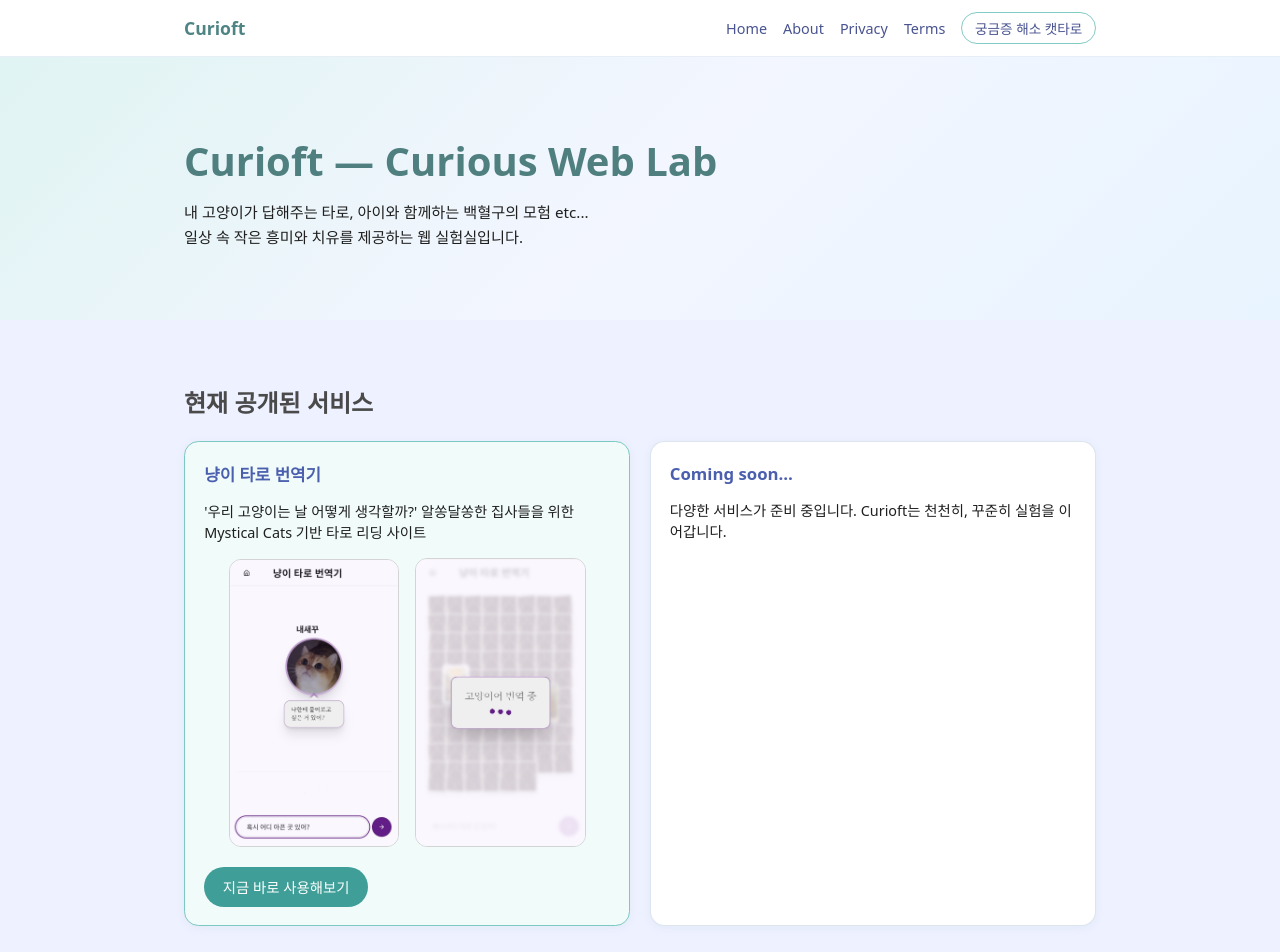
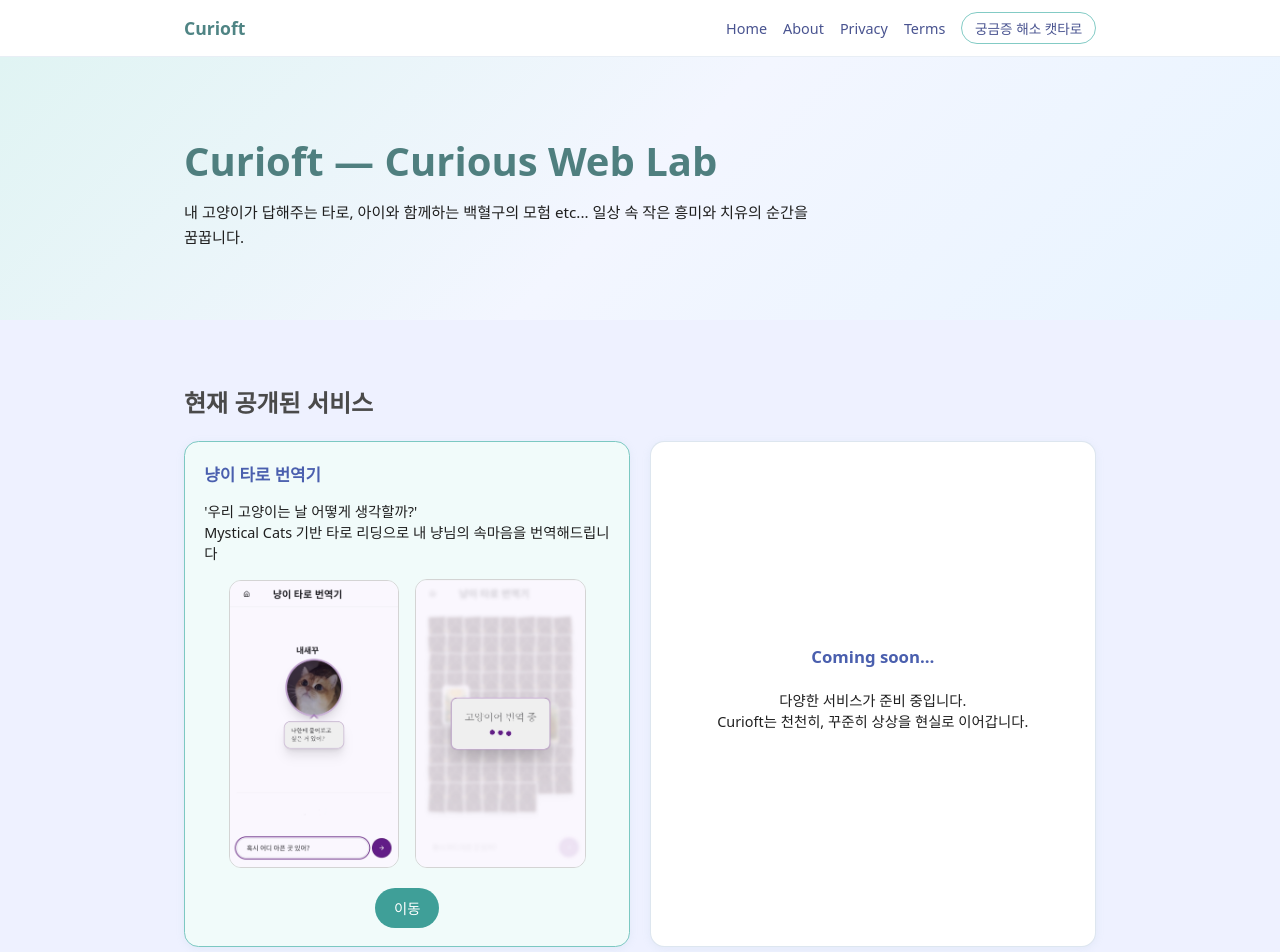
Before and after one commit to pikaak/Curioft_Site, a Next.js app: page / in a window 1280 px wide. Shown: the top 952 px of the page. Built offline with nearby package versions, Linux system fonts and the light colour scheme.

Commit message:
Update index.js

```diff
--- a/pages/index.js
+++ b/pages/index.js
@@ -30,7 +30,7 @@
     <div className="container footer-container">
       <p>© {new Date().getFullYear()} Curioft. All rights reserved.</p>
       <p className="footer-sub">
-        타로, 게임, 편의성 툴 등을 만들고 무료 제공하는 1인 스튜디오
+        타로, 게임, 편의성 툴 등을 만들고 무료 제공하는 웹 실험실
       </p>
     </div>
   </footer>
@@ -55,9 +55,7 @@
             <div className="hero-text">
               <h1>Curioft — Curious Web Lab</h1>
               <p className="hero-subtitle">
-                내 고양이가 답해주는 타로, 아이와 함께하는 백혈구의 모험 etc...
-                <br />
-                일상 속 작은 흥미와 치유를 제공하는 웹 실험실입니다.
+                내 고양이가 답해주는 타로, 아이와 함께하는 백혈구의 모험 etc... 일상 속 작은 흥미와 치유의 순간을 꿈꿉니다.
               </p>
             </div>
           </div>
@@ -69,14 +67,18 @@
             <h2>현재 공개된 서비스</h2>
 
             <div className="card-grid">
+
+              {/* --------------------------------------------- */}
+              {/* 왼쪽: 냥이 타로 번역기 카드 */}
+              {/* --------------------------------------------- */}
               <div className="card card-accent">
                 <h3>냥이 타로 번역기</h3>
                 <p>
-                  &apos;우리 고양이는 날 어떻게 생각할까?&apos;
-                  알쏭달쏭한 집사들을 위한 Mystical Cats 기반 타로 리딩 사이트
+                  &apos;우리 고양이는 날 어떻게 생각할까?&apos;<br />
+                  Mystical Cats 기반 타로 리딩으로 내 냥님의 속마음을 번역해드립니다
                 </p>
 
-                {/* ⭐⭐ 가로 2장 이미지 배치 ⭐⭐ */}
+                {/* 가로 배치된 스크린샷 */}
                 <div
                   style={{
                     margin: '1rem 0 1.2rem',
@@ -91,7 +93,7 @@
                     src="/screenshots/cattarot1.png"
                     alt="캣타로 웹앱 스크린샷 1"
                     style={{
-                      width: '42%',    // 카드 폭의 약 40–45%
+                      width: '42%',
                       borderRadius: '12px',
                       border: '1px solid #d4d4d4',
                     }}
@@ -100,30 +102,48 @@
                     src="/screenshots/cattarot2.png"
                     alt="캣타로 웹앱 스크린샷 2"
                     style={{
-                      width: '42%',    // 균형 맞게 동일 비율
+                      width: '42%',
                       borderRadius: '12px',
                       border: '1px solid #d4d4d4',
                     }}
                   />
                 </div>
 
+                {/* 버튼 중앙 정렬 */}
+                <div style={{ textAlign: 'center' }}>
                   <a
                     href="https://cattarot-s897.onrender.com"
                     target="_blank"
                     rel="noopener noreferrer"
                     className="btn btn-primary"
                   >
-                  지금 바로 사용해보기
+                    이동
                   </a>
                 </div>
+              </div>
 
-              <div className="card">
+              {/* --------------------------------------------- */}
+              {/* 오른쪽: Coming soon 카드 — 완전 중앙 정렬 */}
+              {/* --------------------------------------------- */}
+              <div
+                className="card"
+                style={{
+                  display: 'flex',
+                  flexDirection: 'column',
+                  justifyContent: 'center', // 세로 중앙
+                  alignItems: 'center',     // 가로 중앙
+                  textAlign: 'center',
+                  minHeight: '280px',        // 카드 전체 높이 기준 중앙을 위해 필요
+                }}
+              >
                 <h3>Coming soon…</h3>
                 <p>
                   다양한 서비스가 준비 중입니다.
-                  Curioft는 천천히, 꾸준히 실험을 이어갑니다.
+                  <br />
+                  Curioft는 천천히, 꾸준히 상상을 현실로 이어갑니다.
                 </p>
               </div>
+
             </div>
           </div>
         </section>
```
Lines whose indentation alone changed are shown as unchanged.
